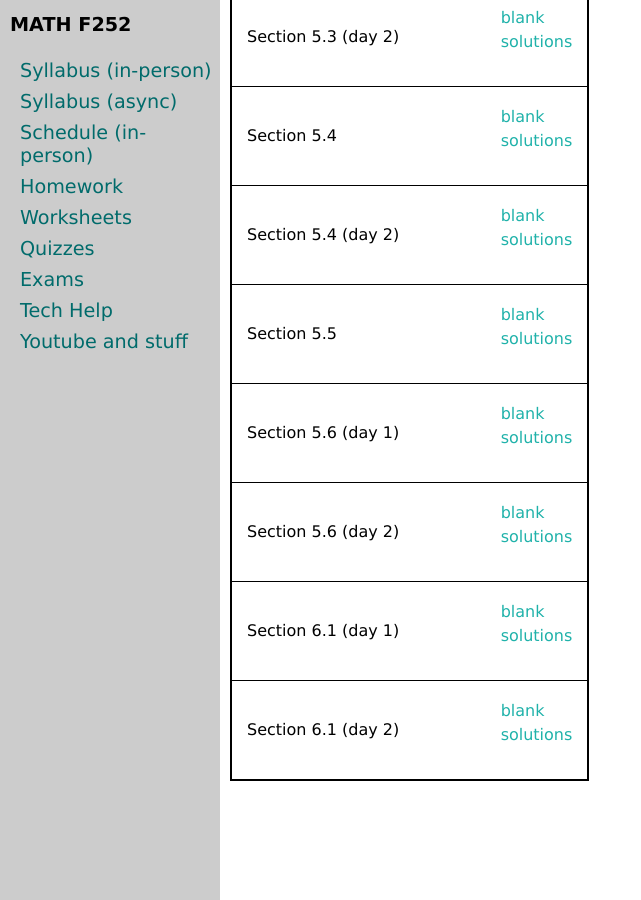
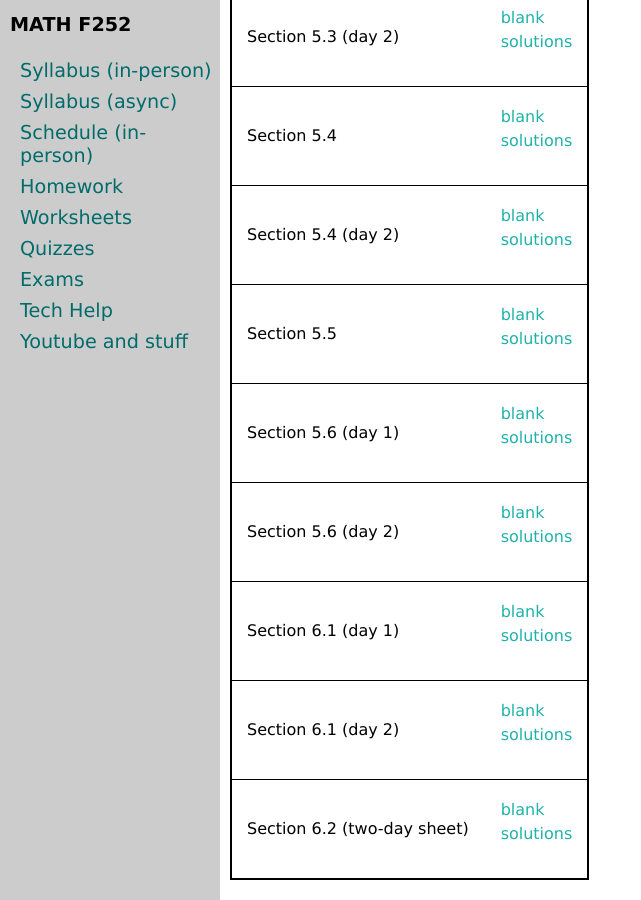
Before and after one commit to uaf-math/calc2, a Jekyll site: the page built from worksheetsF25.md, in a window 1280 px wide and 900 px high, scrolled down 3078 px. Shown: the whole window, without its empty margins (0-641 px from the left). Built offline with Jekyll 4.4.1, drawn with Linux system fonts in a browser that asks for light colours.

Commit message:
Update worksheetsF25.yml

```diff
--- a/_data/worksheetsF25.yml
+++ b/_data/worksheetsF25.yml
@@ -114,3 +114,6 @@ worksheets:
 - name: Section 6.1 (day 2)
   blank: M252-6-1-b.pdf
   solutions: M252-6-1-b-s.pdf
+- name: Section 6.2 (two-day sheet)
+  blank: M252-6-2-a.pdf
+  solutions: M252-6-2-a-s.pdf
```
